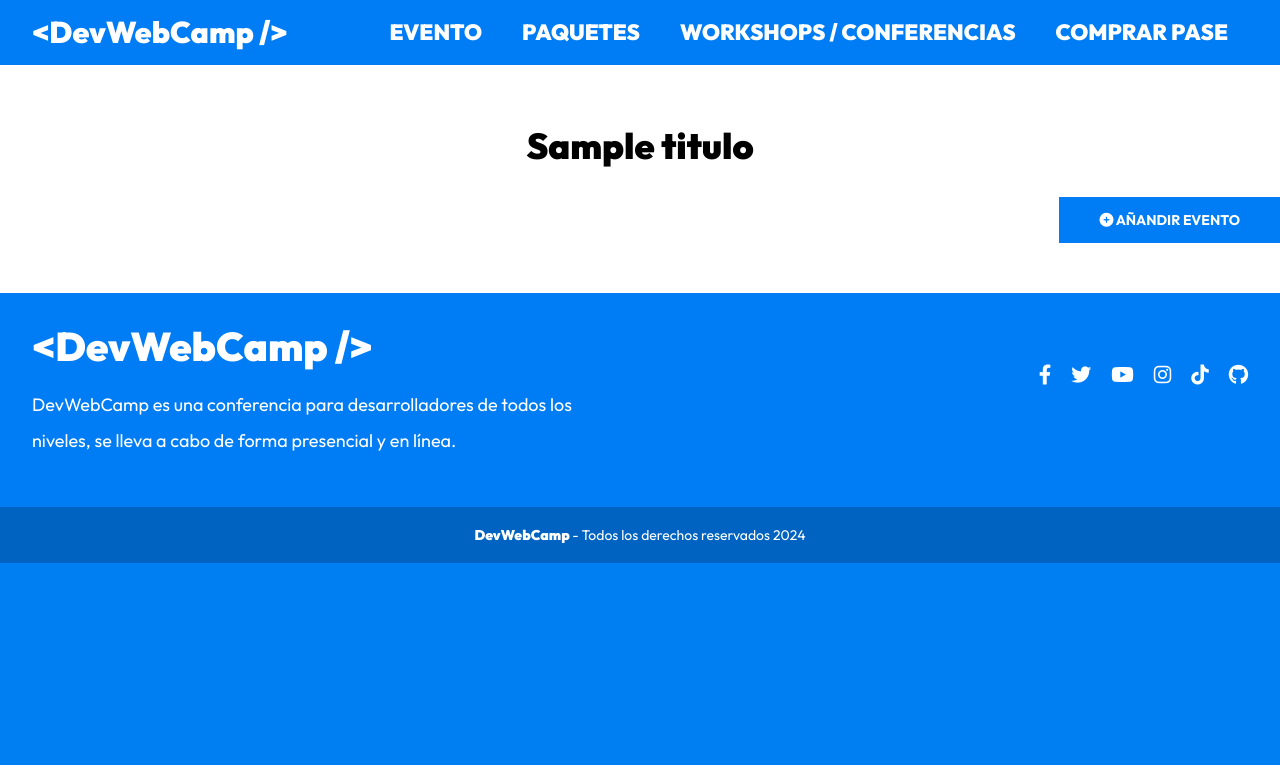
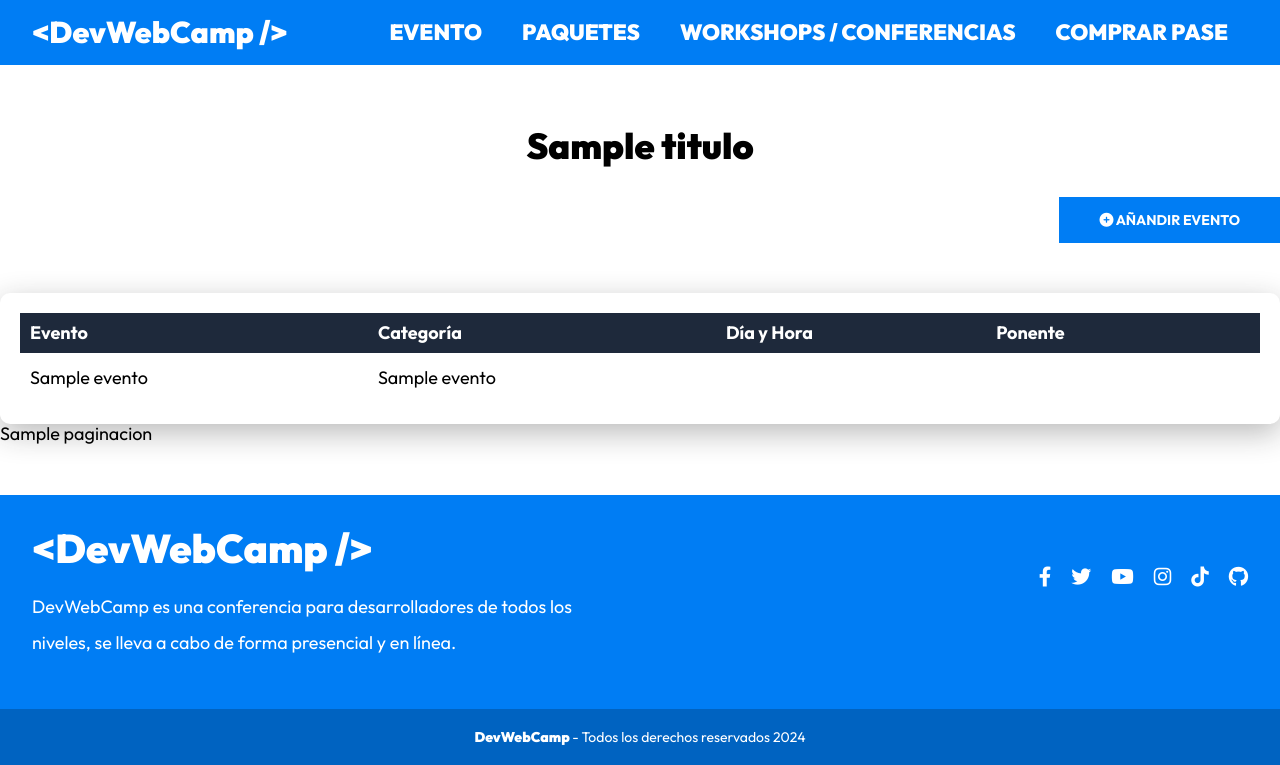
Before and after one commit to Johnsky-Games/DevWebCamp_inicio, a PHP site: template views/admin/eventos/index.php in a window 1280 px wide. Shown: the part 600-1365 px from the top of the page. Before the commit the page ends 1163 px from the top, so only its background shows below. Run offline with PHP 8.4, Linux system fonts and the light colour scheme; the template is opened without the code that fills it: most values are stand-ins (such as "Sample title", 1, 10 or a date in 2020); some libraries are stand-ins or nearby versions.

Commit message:
Paginación Eventos

```diff
--- a/src/scss/admin/_index.scss
+++ b/src/scss/admin/_index.scss
@@ -1,3 +1,4 @@
 @forward 'dashboard';
 @forward 'table';
 @forward 'paginacion';
+@forward 'ponentes';
--- /dev/null
+++ b/src/scss/admin/_ponentes.scss
@@ -0,0 +1,26 @@
+@use 'base/variables' as v;
+@use 'base/mixins' as m;
+
+.listado-ponentes {
+    @include m.reset-list;
+    @include m.grid (1, 1rem);
+
+    &__ponente {
+        color: v.$azul;
+        border: 1px solid v.$azul;
+        padding: 1rem;
+        border-radius: 1rem;
+        text-align: center;
+
+        &:hover {
+            cursor: pointer;
+        }
+
+        &--seleccionado {
+            @extend .listado-ponentes__ponente;
+            background-color: v.$azul;
+            color: v.$blanco;
+        }
+    }
+
+}
--- a/views/admin/eventos/formulario.php
+++ b/views/admin/eventos/formulario.php
@@ -43,7 +43,8 @@
         <label class="formulario__label">Seleccionar Hora</label>
         <ul id="horas" class="horas">
             <?php foreach ($horas as $hora) { ?>
-            <li data-hora-id="<?php echo $hora->id; ?>" class="horas__hora horas__hora--deshabilitada"><?php echo $hora->hora; ?></li>
+            <li data-hora-id="<?php echo $hora->id; ?>" class="horas__hora horas__hora--deshabilitada">
+                <?php echo $hora->hora; ?></li>
             <?php } ?>
         </ul>
 
@@ -56,6 +57,8 @@
     <div class="formulario__campo">
         <label for="ponentes" class="formulario__label">Ponente</label>
         <input type="text" class="formulario__input" id="ponentes" placeholder="Buscar Ponente">
+        <ul id="listado-ponentes" class="listado-ponentes"></ul>
+        <input type="hidden" name="ponente_id" value="">
     </div>
 
     <div class="formulario__campo">
--- a/views/admin/eventos/index.php
+++ b/views/admin/eventos/index.php
@@ -6,3 +6,36 @@
         Añandir Evento
     </a>
 </div>
+
+<div class="dashboard__contenedor">
+    <?php if (!empty($eventos)) { ?>
+    <table class="table">
+        <thead class="table__thead">
+            <tr>
+                <th scope="col" class="table__th">Evento</th>
+                <th scope="col" class="table__th">Categoría</th>
+                <th scope="col" class="table__th">Día y Hora</th>
+                <th scope="col" class="table__th">Ponente</th>
+                <th scope="col" class="table__th"></th>
+            </tr>
+        </thead>
+
+        <tbody class="table__tbody">
+            <?php foreach ($eventos as $evento) { ?>
+            <tr class="table__tr">
+                <td class="table__td">
+                    <?php echo $evento->nombre; ?>
+                </td>
+                <td class="table__td">
+                    <?php echo $evento->nombre; ?>
+                </td>
+            </tr>
+            <?php } ?>
+        </tbody>
+    </table>
+    <?php } else { ?>
+    <p class="text-center">No Existen Eventos Aún</p>
+    <?php } ?>
+</div>
+
+<?php echo $paginacion; ?>
```
Also changed, not shown: controllers/EventosController.php (+18 -1 lines), src/js/ponentes.js (+50 -1 lines), public/build/css/app.css, public/build/js/bundle.min.js, 2 other files.
